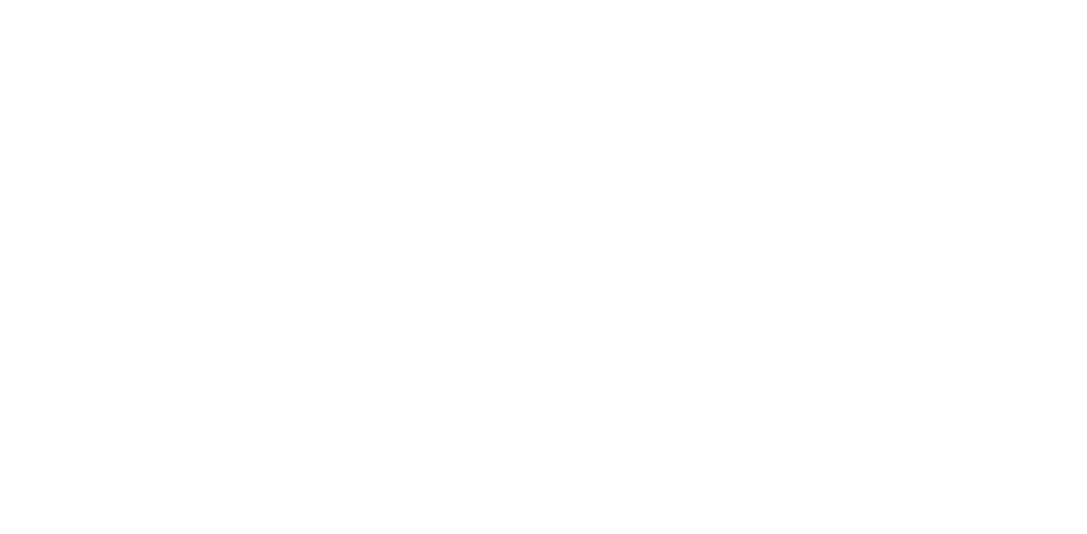
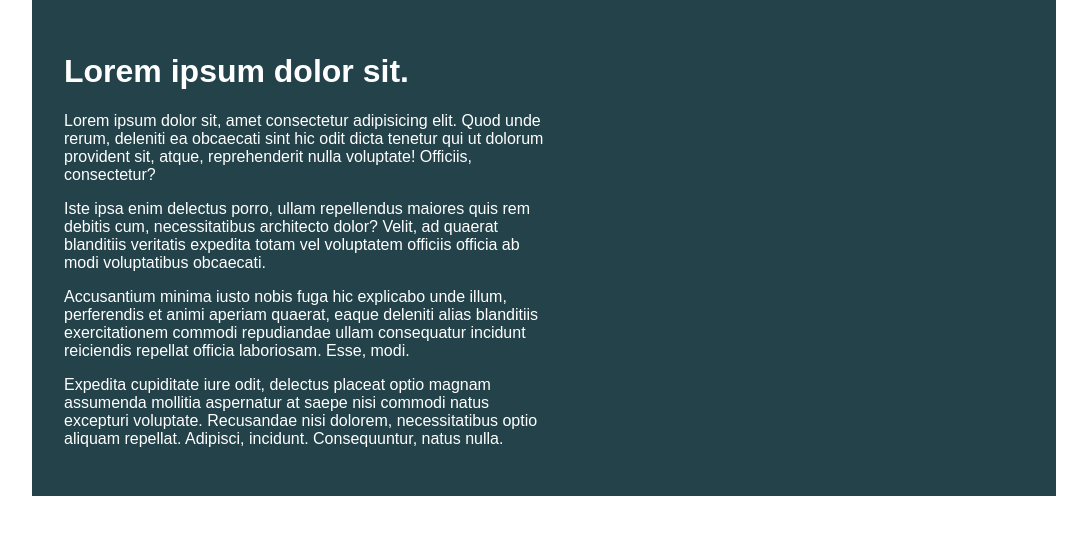
Before and after one commit to Haxikowy/21daysChallenge-RWD-byKP, a plain HTML site: page index.html in a window 1280 px wide. Shown: the whole page, without its empty margins (96-1183 px from the left). Drawn offline with Linux system fonts and the light colour scheme.

Commit message:
Solution

```diff
--- a/index.html
+++ b/index.html
@@ -1,15 +1,32 @@
+<!DOCTYPE html>
 <html lang="en">
 
 <head>
-  <meta charset="UTF-8">
-  <meta http-equiv="X-UA-Compatible" content="IE=edge">
-  <meta name="viewport" content="width=device-width, initial-scale=1.0">
-  <link rel="stylesheet" href="style.css">
-  <title>#Day_1</title>
+    <meta charset="UTF-8">
+    <meta name="viewport" content="width=device-width, initial-scale=1.0">
+    <title>Day 01</title>
+
+    <link rel="stylesheet" href="style.css">
 </head>
 
 <body>
-
+    <div class="container">
+        <div class="intro-content">
+            <h1>Lorem ipsum dolor sit.</h1>
+            <p>Lorem ipsum dolor sit, amet consectetur adipisicing elit. Quod unde rerum, deleniti ea obcaecati sint hic
+                odit dicta tenetur qui ut dolorum provident sit, atque, reprehenderit nulla voluptate! Officiis,
+                consectetur?</p>
+            <p>Iste ipsa enim delectus porro, ullam repellendus maiores quis rem debitis cum, necessitatibus architecto
+                dolor? Velit, ad quaerat blanditiis veritatis expedita totam vel voluptatem officiis officia ab modi
+                voluptatibus obcaecati.</p>
+            <p>Accusantium minima iusto nobis fuga hic explicabo unde illum, perferendis et animi aperiam quaerat, eaque
+                deleniti alias blanditiis exercitationem commodi repudiandae ullam consequatur incidunt reiciendis
+                repellat officia laboriosam. Esse, modi.</p>
+            <p>Expedita cupiditate iure odit, delectus placeat optio magnam assumenda mollitia aspernatur at saepe nisi
+                commodi natus excepturi voluptate. Recusandae nisi dolorem, necessitatibus optio aliquam repellat.
+                Adipisci, incidunt. Consequuntur, natus nulla.</p>
+        </div>
+    </div>
 </body>
 
 </html>
--- a/style.css
+++ b/style.css
@@ -0,0 +1,36 @@
+/* INSTRUCTIONS
+ *
+ * 1) Limit the total width of
+ *    the .intro-conent to about half
+ *    of it's parent
+ *
+ * 2) Stop the text from overflowing
+ *    out the bottom at small screen
+ *    widths
+ *
+ * You may modify the HTML if needed
+ *
+ */
+
+* {
+  box-sizing: border-box;
+}
+
+body {
+  margin: 0;
+  font-family: sans-serif;
+}
+
+.container {
+  background: #23424a;
+  color: white;
+
+  width: 80%;
+  margin: 0 auto;
+
+  padding: 2em;
+}
+
+.intro-content {
+  width: 50%;
+}
```
